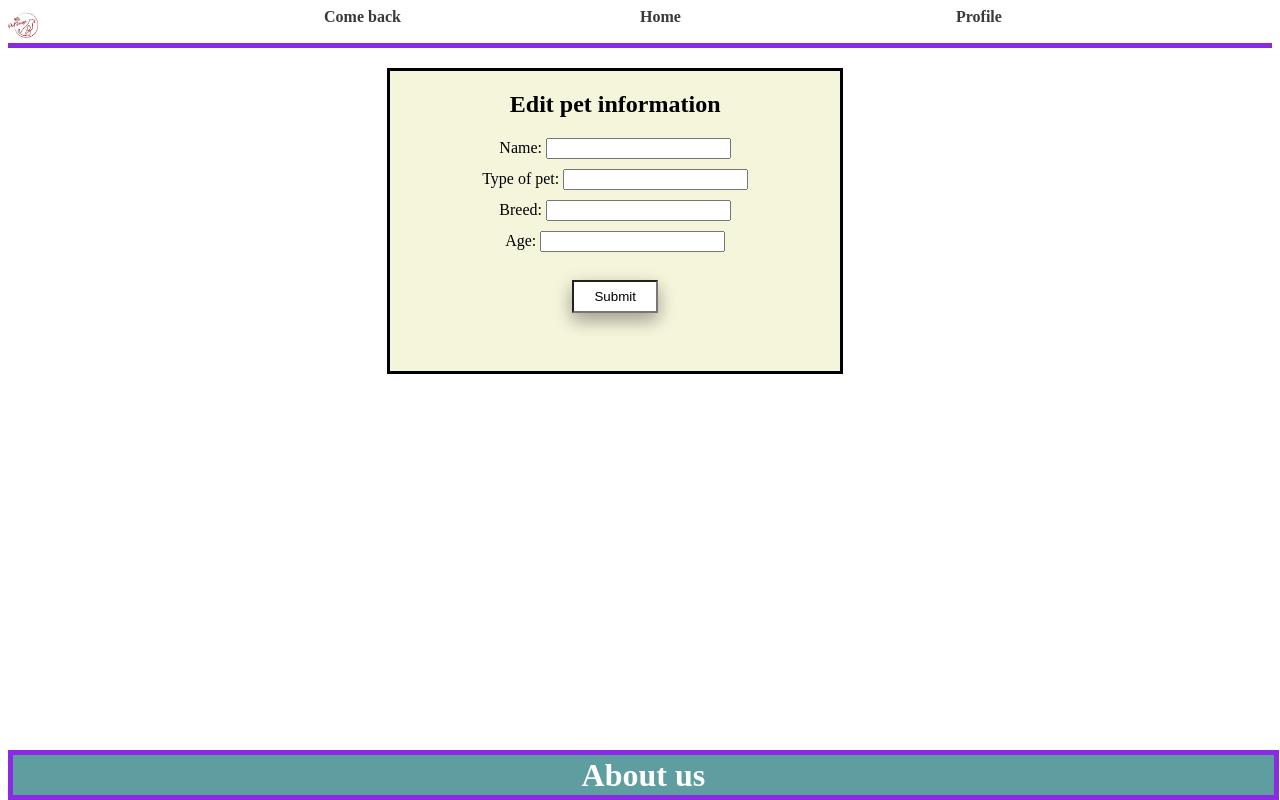
After one commit to TudorGalatan/Pet_Smart_Manager, a PHP site: page /resources/html/edit_general_info.html in a window 1280 px wide. The commit adds this page. Run offline with PHP 8.4, Linux system fonts and the light colour scheme.

Commit message:
add functionality to modify, add and delete in general_info.html

```diff
--- /dev/null
+++ b/Project/resources/css/edit_general_info_style.css
@@ -0,0 +1,26 @@
+.panel{
+    display:block;
+    margin-top: 20px;
+
+    margin-left:30%;
+    align-items: center;
+    height: 300px;
+    width:450px;
+    text-align: center;
+    border-style: solid;
+
+    background-color: beige;
+
+}
+
+.fields>div{
+
+    margin-bottom:10px;
+
+
+}
+
+.form>p{
+
+    font-size: small;
+}
--- /dev/null
+++ b/Project/resources/html/edit_general_info.html
@@ -0,0 +1,54 @@
+<!DOCTYPE html>
+
+
+
+<html>
+
+    <head>
+
+        <!-- Stylesheet -->
+        <link rel = "stylesheet" href = "./../css/edit_general_info_style.css" />
+        <link rel = "stylesheet" href = "./../css/style.css" />
+
+        <!-- Charset -->
+        <meta charset = "UTF-8" />
+
+        <!-- Title -->
+        <title>Edit pet info</title>
+
+    </head>
+
+
+    <body>
+
+        <div class="content">
+            <header>
+                <div class="menu"><img src="./../images/indice.jpeg" alt="Logo" id="logo"  width="30" height="31"></div>
+                <div class="menu">Come back</div>
+                <a class="menu" href="./pets.html">Home</a>
+                <a class="menu" href="my_profile.html">Profile</a>
+            </header>
+            <section>
+                <div class="panel">
+                <h1>Edit pet information</h1>
+
+                    <div class="fields">
+                        <div>Name:        <input type="text"></div>
+                        <div>Type of pet:        <input type="text"></div>
+                        <div>Breed:        <input type="text"></div>
+                        <div>Age:        <input type="text"></div>
+                    </div>
+                    <br>
+                    <input value="Submit" name="submit" id="button">
+                    <br>
+                    <br>
+                </div>
+            </section>
+        </div>
+        <footer>
+            <a href="./about_us.html">About us</a>
+        </footer>
+
+    </body>
+
+</html>
```
Also changed, not shown: Project/resources/css/add_event_style.css (added, +26 -0 lines), Project/resources/css/pet_general_info_style.css (+18 -0 lines), Project/resources/css/remove_event_style.css (added, +26 -0 lines), Project/resources/html/add_event.html (added, +53 -0 lines), Project/resources/html/pet_general_info.html (+10 -1 lines), Project/resources/html/remove_event.html (added, +51 -0 lines).
